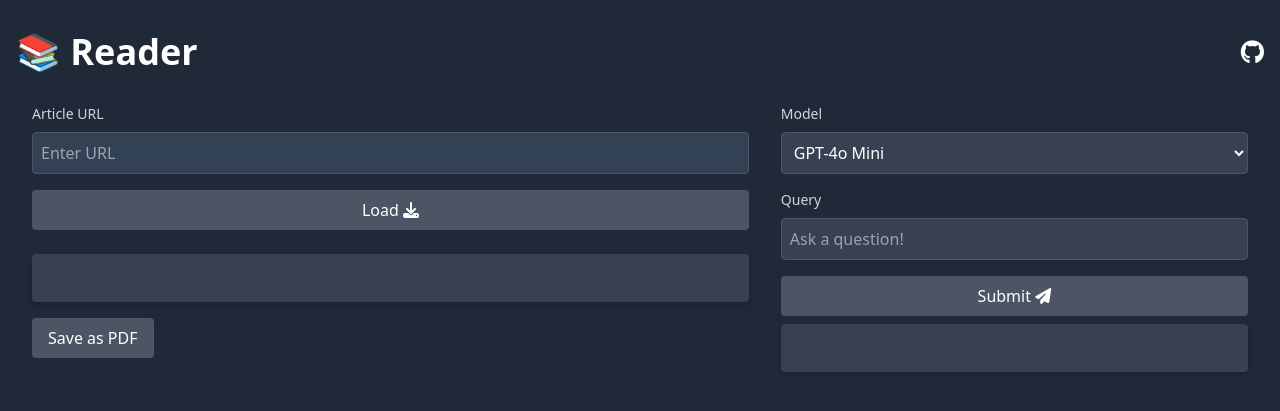
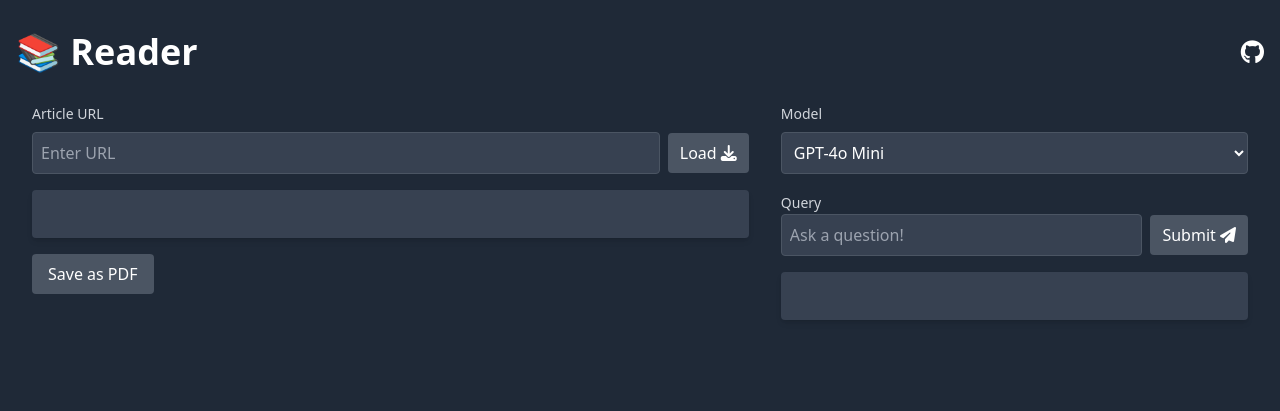
Before and after one commit to francisgreenleaf/Reader, a Flask app: page / in a window 1280 px wide. Shown: the top 411 px of the page. Run offline with Flask 3, Linux system fonts and the light colour scheme; some libraries are stand-ins or nearby versions.

Commit message:
add button to the right of the inputs

```diff
--- a/templates/index.html
+++ b/templates/index.html
@@ -41,10 +41,15 @@
         <div class="flex flex-col lg:flex-row gap 4">
             <div class="w-full lg:w-3/5 px-4 mb-4">
                 <label for="urlInput" class="block text-sm font-medium text-gray-300 mb-2">Article URL</label>
-                <input type="text" id="urlInput" placeholder="Enter URL"
-                    class="w-full p-2 border rounded bg-dark-200 text-white border-gray-600 mb-4">
-                <button onclick="fetchArticle()"
-                    class="w-full bg-gray-600 hover:bg-gray-700 text-white px-4 py-2 rounded mb-2">Load <i class="fa-solid fa-download"></i></button>
+                <div class="flex items-center space-x-2 mb-4">
+                    <input type="text" id="urlInput" placeholder="Enter URL"
+                        class="flex-grow p-2 border rounded bg-gray-700 text-white border-gray-600">
+                    <button onclick="fetchArticle()"
+                        class="bg-gray-600 hover:bg-gray-700 text-white px-3 py-2 rounded">
+                        Load <i class="fa-solid fa-download"></i>
+                    </button>
+                </div>
+
                 <div id="error" class="text-red-400 mb-4"></div>
                 <div id="loading" class="hidden flex justify-center items-center mt-4">
                     <svg class="animate-spin h-5 w-5 mr-3 text-white" viewBox="0 0 24 24">
@@ -65,11 +70,16 @@
                     <option value="gpt-4o">GPT-4o</option>
                 </select>
 
-                <label for="queryInput" class="block text-sm font-medium text-gray-300 mb-2">Query</label>
-                <input type="text" id="queryInput" placeholder="Ask a question!"
-                    class="w-full p-2 border rounded bg-gray-700 text-white border-gray-600 mb-4">
-                <button onclick="queryArticle()"
-                    class="w-full bg-gray-600 hover:bg-gray-700 text-white px-4 py-2 rounded mb-2">Submit <i class="fa-solid fa-paper-plane"></i></button>
+                <label for="queryInput" class="text-sm font-medium text-gray-300">Query</label>
+                <div class="flex items-center space-x-2 mb-4">
+                    <input type="text" id="queryInput" placeholder="Ask a question!"
+                        class="flex-grow p-2 border rounded bg-gray-700 text-white border-gray-600">
+                    <button onclick="queryArticle()"
+                        class="bg-gray-600 hover:bg-gray-700 text-white px-3 py-2 rounded">
+                        Submit <i class="fa-solid fa-paper-plane"></i>
+                    </button>
+                </div>
+
                 <div id="queryLoading" class="hidden flex justify-center items-center mt-4">
                     <svg class="animate-spin h-5 w-5 mr-3 text-white" viewBox="0 0 24 24">
                         <circle class="opacity-25" cx="12" cy="12" r="10" stroke="currentColor" stroke-width="4"></circle>
```
